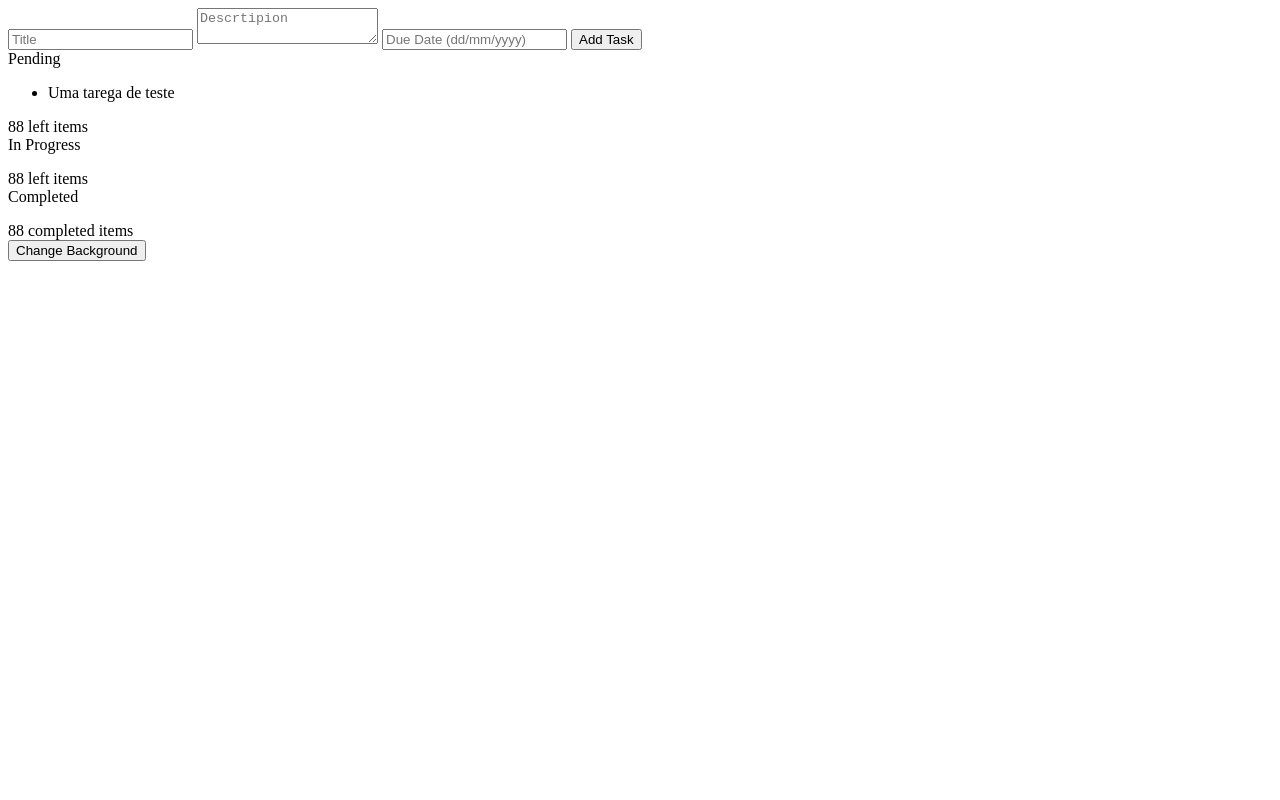
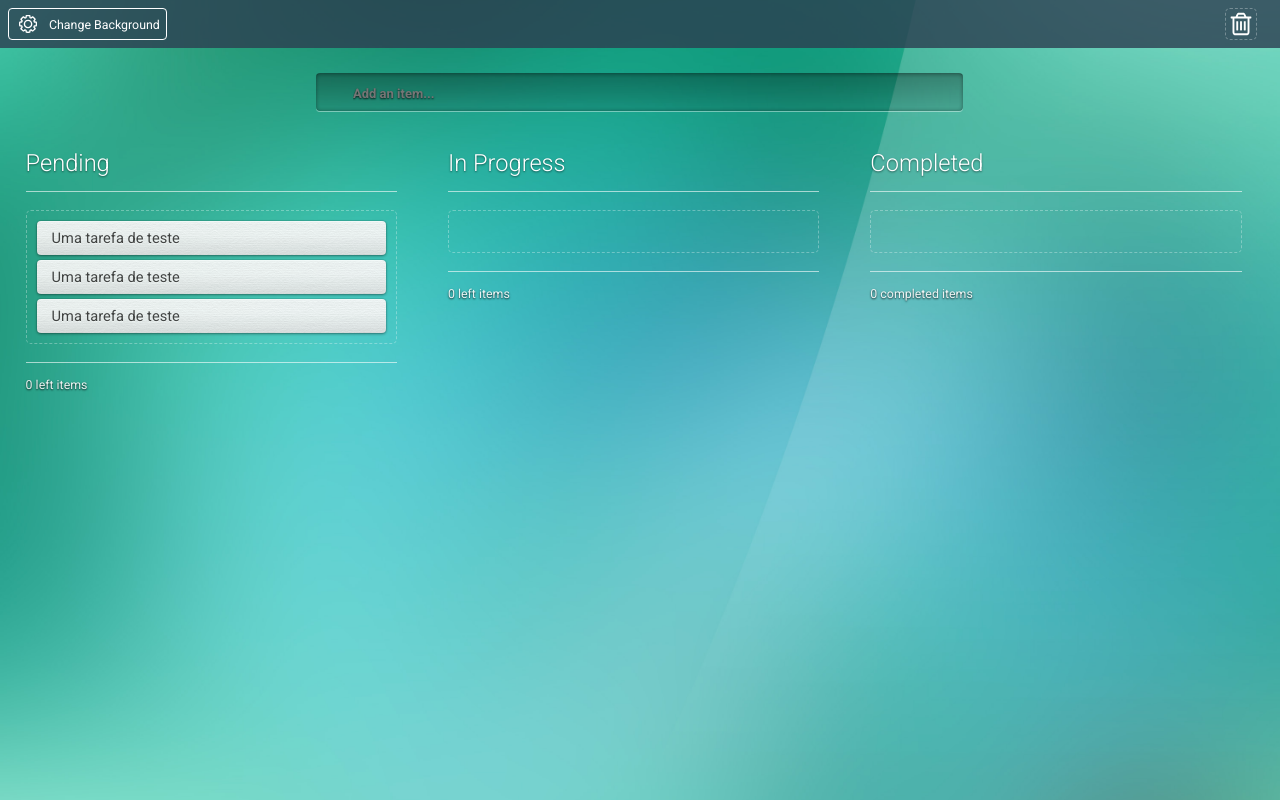
Before and after one commit to mvaldetaro/todo-list, a website: page index.html in a window 1280 px wide. Drawn offline with nearby package versions, Linux system fonts and the light colour scheme.

Commit message:
Styles and markup updated

```diff
--- /dev/null
+++ b/assets/css/style.css
@@ -0,0 +1,192 @@
+/* Style */
+* {
+  -webkit-box-sizing: border-box;
+  -moz-box-sizing: border-box;
+  box-sizing: border-box;
+  text-decoration: none;
+}
+
+html, input, textarea, button {
+  -webkit-font-smoothing: antialiased;
+}
+
+body {
+  font-family: 'Roboto', sans-serif;
+  font-size: 1.125em;
+}
+
+.warp {
+  background: url("../images/backgrounds/default.jpg") no-repeat center center;
+  -webkit-background-size: cover;
+  -moz-background-size: cover;
+  -o-background-size: cover;
+  background-size: cover;
+  position: fixed;
+  width: 100%;
+  height: 100%;
+  padding-top: 48px;
+}
+
+#add-task form {
+  width: 648px;
+  margin: 25px auto;
+}
+
+#add-task form input[type="text"] {
+  width: 100%;
+  padding-left: 25px;
+  padding-right: 25px;
+  color: #fff;
+  font-weight: bold;
+  text-shadow: 0 1px 2px rgba(0,0,0,0.8);
+  font-size: 13px;
+  outline: none;
+  -webkit-user-select: text;
+  -moz-user-select: text;
+  -ms-user-select: text;
+  user-select: text;
+  background: none;
+  border: none;
+}
+
+.input-task {
+  border-radius: 4px;
+  position: relative;
+  margin: 12px 1px 13px 0;
+  border-top: 1px solid rgba(0,0,0,0.4);
+  padding: 8px 12px;
+  -webkit-box-shadow: inset 0 0 4px rgba(0,0,0,0.4),0 1px 0 rgba(255,255,255,0.4);
+  box-shadow: inset 0 0 4px rgba(0,0,0,0.4),0 1px 0 rgba(255,255,255,0.4);
+  background-image: -webkit-gradient(linear, left top, left bottom, color-stop(0, rgba(0,0,0,0.3)), color-stop(1, rgba(0,0,0,0.1)));
+  background-image: -webkit-linear-gradient(top, rgba(0,0,0,0.3) 0, rgba(0,0,0,0.1) 100%);
+}
+
+/* ------------------------
+  TASK LIST
+--------------------------*/
+
+.task-list {
+  float: left;
+  width: 29%;
+  margin: 0 2%;
+}
+
+.task-list .task-list-header {
+  border-bottom: 1px solid rgba(255,255,255,0.6);
+  padding: 12px 0;
+  font-size: 1.313em;
+  line-height: 1.313em;
+  color:rgba(255,255,255,1);
+  text-shadow: 0 1px 2px rgba(0,0,0,0.5);
+  font-weight: 100;
+}
+
+.task-list .task-list-footer {
+  border-top: 1px solid rgba(255,255,255,0.6);
+  padding: 15px 0;
+  font-size: 0.688em;
+  color:rgba(255,255,255,0.9);
+  text-shadow: 0 1px 2px rgba(0,0,0,0.8);
+}
+
+.task-list ul {
+  border-radius: 5px;
+  border: 1px dashed rgba(255,255,255,0.3);
+  padding: 5px;
+  min-height: 43px;
+}
+
+/* ------------------------
+  TASK ITEM
+--------------------------*/
+
+.task-item {
+  -webkit-box-shadow: 0 1px 3px rgba(0,0,0,0.4),0 0 0 1px rgba(0,0,0,0.8);
+  box-shadow: 0 1px 3px rgba(0,0,0,0.4),0 0 0 1px rgba(0,0,0,0.08);
+  background: #eaeaea url("../images/textures/task.png") repeat-x;
+  opacity: 0.95;
+  list-style: none;
+  -webkit-border-radius: 4px;
+  border-radius: 4px;
+  position: relative;
+  height: 34px;
+  margin: 5px;
+}
+
+.task-item .task-title-warp {
+  font-size: 0.813em;
+  white-space: nowrap;
+  overflow: hidden;
+  text-overflow: ellipsis;
+  z-index: 1;
+  padding: 9px 0;
+  line-height: 16px;
+  color: #423e3e;
+  position: relative;
+  text-shadow: 0 1px 0 rgba(255,255,255,0.8);
+  margin: 0 15px;
+}
+
+#optionsbar {
+  height: 48px;
+  width: 100%;
+  background: rgba(44, 62, 80,0.8);
+  position: fixed;
+  top: 0;
+}
+
+.delete-area {
+  position: absolute;
+  top:0 ;
+  right: 15px;
+  width: 32px;
+  height: 32px;
+  border-radius: 5px;
+  border: 1px dashed rgba(255,255,255,0.3);
+  margin: 8px;
+  background: url(../images/icons/delete.svg) no-repeat center center;
+  background-size: 39px;
+}
+
+.btn {
+  border: 1px solid rgba(255,255,255,1);
+  border-radius: 4px;
+  background: none;
+  font-size: 0.688em;
+  color: rgba(255,255,255,1);
+  height: 32px;
+  margin: 8px ;
+  line-height: 30px;
+  display: inline-block;
+}
+
+.icon {
+  padding-left: 40px;
+}
+
+.icon-background {
+  background: url(../images/icons/options.svg) no-repeat 10px center;
+  background-size: 18px;
+  fill: #ffffff;
+}
+
+
+
+
+.clearfix:before,
+.clearfix:after {
+    content: " "; /* 1 */
+    display: table; /* 2 */
+}
+
+.clearfix:after {
+    clear: both;
+}
+
+/**
+ * For IE 6/7 only
+ * Include this rule to trigger hasLayout and contain floats.
+ */
+.clearfix {
+    *zoom: 1;
+}
--- a/index.html
+++ b/index.html
@@ -1,52 +1,74 @@
 <!doctype html>
 <html lang="en">
+
 <head>
   <meta charset="UTF-8">
   <title>Todo List</title>
+  <meta name="google" value="notranslate">
+  <link href='http://fonts.googleapis.com/css?family=Roboto:400,300,400italic,700' rel='stylesheet' type='text/css'>
+  <link rel="stylesheet" href="http://cdnjs.cloudflare.com/ajax/libs/normalize/3.0.1/normalize.min.css">
+  <link rel="stylesheet" href="assets/css/style.css">
+
+  <script src="http://cdnjs.cloudflare.com/ajax/libs/modernizr/2.8.2/modernizr.min.js"></script>
 </head>
+
 <body>
+
+  <div class="warp">
+
+    <nav id="optionsbar">
+        <button class="btn icon icon-background">
+          Change Background
+        </button>
+
+        <div class="delete-area"></div>
+    </nav>
     <!-- Adicionar Tarefas -->
     <header id="add-task">
       <form id="todo-form">
-      <input type="text" placeholder="Title" />
-      <textarea placeholder="Descrtipion"></textarea>
-      <input type="text" placeholder="Due Date (dd/mm/yyyy)" />
-      <input type="button" class="btn btn-primary" value="Add Task" />
+        <div class="input-task">
+          <input type="text" placeholder="Add an item..." maxlength="255" />
+        </div>
       </form>
     </header>
 
-  <div id="tasks">
+    <div id="board" class="clearfix">
       <!-- Tarefas Pendentes -->
       <section id="pending" class="task-list">
-      <header class="task-header">Pending</header>
+        <header class="task-list-header">Pending</header>
           <ul>
-          <li class="todo-task">Uma tarega de teste</li>
+            <li class="task-item">
+              <div class="task-title-warp">Uma tarefa de teste</div>
+            </li>
+            <li class="task-item">
+              <div class="task-title-warp">Uma tarefa de teste</div>
+            </li>
+            <li class="task-item">
+              <div class="task-title-warp">Uma tarefa de teste</div>
+            </li>
           </ul>
-      <footer>88 left items</footer>
+        <footer class="task-list-footer">0 left items</footer>
       </section>
 
       <!-- Tarefas Pendentes -->
       <section id="progress" class="task-list">
-      <header>In Progress</header>
+        <header class="task-list-header">In Progress</header>
           <ul>
             <!-- Tasks -->
           </ul>
-      <footer>88 left items</footer>
+        <footer class="task-list-footer">0 left items</footer>
       </section>
 
       <!-- Tarefas Pendentes -->
       <section id="completed" class="task-list">
-      <header>Completed</header>
+        <header class="task-list-header">Completed</header>
           <ul>
             <!-- Tasks -->
           </ul>
-      <footer>88 completed items</footer>
+        <footer class="task-list-footer">0 completed items</footer>
       </section>
     </div>
-
-  <footer>
-    <button class="options"><span class="icon icon-background"></span>Change Background</button>
-  </footer>
+  </div>
 
   <div id="modal">
     <!-- Modal Content -->
```
Lines whose indentation alone changed are shown as unchanged.
